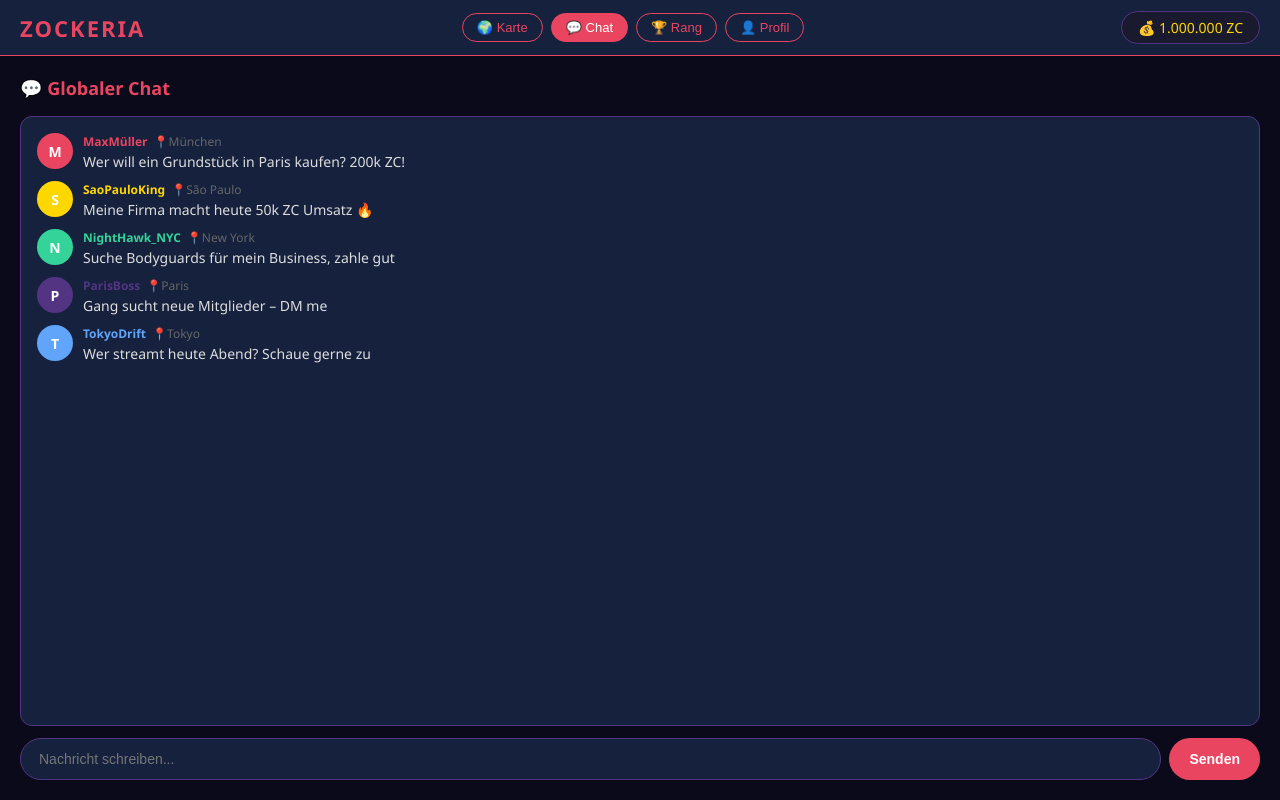
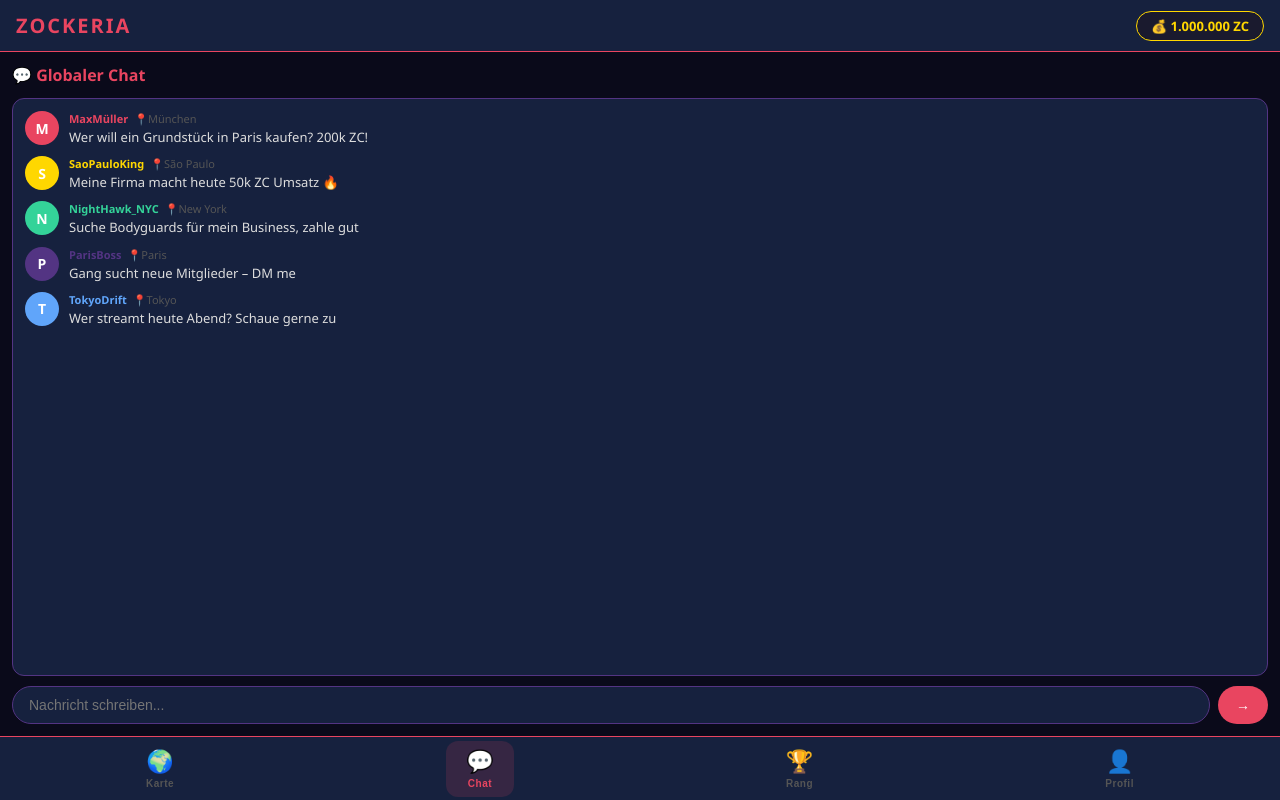
Before and after one commit to zockeria/Zockeria, a Next.js app: page / in a window 1280 px wide. Both pictures are taken after a click on the button "💬 Chat". Built offline with nearby package versions, Linux system fonts and the light colour scheme.

Commit message:
Update page.js

```diff
--- a/app/page.js
+++ b/app/page.js
@@ -8,69 +8,69 @@ const Map = dynamic(() => import('./components/Map'), { ssr: false })
 export default function Home() {
   const [activeTab, setActiveTab] = useState('map')
 
+  const tabs = [
+    { id: 'map', icon: '🌍', label: 'Karte' },
+    { id: 'chat', icon: '💬', label: 'Chat' },
+    { id: 'ranking', icon: '🏆', label: 'Rang' },
+    { id: 'profile', icon: '👤', label: 'Profil' },
+  ]
+
   return (
-    <div style={{ width: '100vw', height: '100vh', background: '#0a0a1a', display: 'flex', flexDirection: 'column' }}>
+    <div style={{
+      width: '100vw',
+      height: '100dvh',
+      background: '#0a0a1a',
+      display: 'flex',
+      flexDirection: 'column',
+      overflow: 'hidden'
+    }}>
 
       {/* TOP NAV */}
       <nav style={{
-        height: '56px',
+        height: '52px',
         background: '#16213e',
         borderBottom: '1px solid #e94560',
         display: 'flex',
         alignItems: 'center',
         justifyContent: 'space-between',
-        padding: '0 20px',
-        zIndex: 1000,
-        flexShrink: 0
+        padding: '0 16px',
+        flexShrink: 0,
+        zIndex: 1000
       }}>
-        <div style={{ fontSize: '22px', fontWeight: 'bold', color: '#e94560', letterSpacing: '2px' }}>
+        <div style={{
+          fontSize: '20px',
+          fontWeight: 'bold',
+          color: '#e94560',
+          letterSpacing: '2px'
+        }}>
           ZOCKERIA
-        </div>
-        <div style={{ display: 'flex', gap: '8px' }}>
-          {['map','chat','ranking','profile'].map(tab => (
-            <button
-              key={tab}
-              onClick={() => setActiveTab(tab)}
-              style={{
-                background: activeTab === tab ? '#e94560' : 'transparent',
-                border: '1px solid #e94560',
-                color: activeTab === tab ? '#fff' : '#e94560',
-                padding: '6px 14px',
-                borderRadius: '20px',
-                cursor: 'pointer',
-                fontSize: '13px',
-                fontWeight: '500',
-                textTransform: 'capitalize'
-              }}
-            >
-              {tab === 'map' ? '🌍 Karte' : tab === 'chat' ? '💬 Chat' : tab === 'ranking' ? '🏆 Rang' : '👤 Profil'}
-            </button>
-          ))}
         </div>
         <div style={{
           background: '#1a1a2e',
-          border: '1px solid #533483',
+          border: '1px solid #ffd700',
           borderRadius: '20px',
-          padding: '6px 16px',
-          fontSize: '14px',
-          color: '#ffd700'
+          padding: '5px 14px',
+          fontSize: '13px',
+          color: '#ffd700',
+          fontWeight: '600'
         }}>
           💰 1.000.000 ZC
         </div>
       </nav>
 
       {/* MAIN CONTENT */}
-      <div style={{ flex: 1, position: 'relative', overflow: 'hidden' }}>
+      <div style={{ flex: 1, overflow: 'hidden', position: 'relative' }}>
 
+        {/* KARTE */}
         {activeTab === 'map' && (
           <div style={{ width: '100%', height: '100%', position: 'relative' }}>
             <Map />
 
-            {/* HUD */}
+            {/* HUD LINKS */}
             <div style={{
               position: 'absolute',
-              top: '16px',
-              left: '16px',
+              top: '12px',
+              left: '12px',
               zIndex: 1000,
               display: 'flex',
               flexDirection: 'column',
@@ -80,55 +80,62 @@ export default function Home() {
                 background: 'rgba(22,33,62,0.92)',
                 border: '1px solid #e94560',
                 borderRadius: '10px',
-                padding: '10px 16px',
+                padding: '8px 14px',
                 backdropFilter: 'blur(8px)'
               }}>
-                <div style={{ fontSize: '10px', color: '#aaa', textTransform: 'uppercase', letterSpacing: '1px' }}>Standort</div>
-                <div style={{ fontSize: '15px', fontWeight: '600', color: '#fff', marginTop: '2px' }}>München 🇩🇪</div>
+                <div style={{ fontSize: '9px', color: '#aaa', textTransform: 'uppercase', letterSpacing: '1px' }}>Standort</div>
+                <div style={{ fontSize: '14px', fontWeight: '600', color: '#fff', marginTop: '1px' }}>München 🇩🇪</div>
               </div>
               <div style={{
                 background: 'rgba(22,33,62,0.92)',
                 border: '1px solid #533483',
                 borderRadius: '10px',
-                padding: '10px 16px',
+                padding: '8px 14px',
                 backdropFilter: 'blur(8px)'
               }}>
-                <div style={{ fontSize: '10px', color: '#aaa', textTransform: 'uppercase', letterSpacing: '1px' }}>Level 1 · XP</div>
-                <div style={{ fontSize: '15px', fontWeight: '600', color: '#ffd700', marginTop: '2px' }}>0 / 500</div>
-                <div style={{ height: '4px', background: '#1a1a2e', borderRadius: '2px', marginTop: '6px' }}>
+                <div style={{ fontSize: '9px', color: '#aaa', textTransform: 'uppercase', letterSpacing: '1px' }}>Level 1 · XP</div>
+                <div style={{ fontSize: '14px', fontWeight: '600', color: '#ffd700', marginTop: '1px' }}>0 / 500</div>
+                <div style={{ height: '3px', background: '#1a1a2e', borderRadius: '2px', marginTop: '5px' }}>
                   <div style={{ width: '0%', height: '100%', background: '#533483', borderRadius: '2px' }}></div>
                 </div>
               </div>
             </div>
 
-            {/* ONLINE COUNTER */}
+            {/* HUD RECHTS */}
             <div style={{
               position: 'absolute',
-              top: '16px',
-              right: '16px',
+              top: '12px',
+              right: '12px',
               zIndex: 1000,
               background: 'rgba(22,33,62,0.92)',
               border: '1px solid #0f6b3c',
               borderRadius: '10px',
-              padding: '10px 16px',
+              padding: '8px 14px',
               backdropFilter: 'blur(8px)'
             }}>
-              <div style={{ fontSize: '10px', color: '#aaa', textTransform: 'uppercase', letterSpacing: '1px' }}>Online</div>
-              <div style={{ fontSize: '15px', fontWeight: '600', color: '#34d399', marginTop: '2px' }}>● 1.247</div>
+              <div style={{ fontSize: '9px', color: '#aaa', textTransform: 'uppercase', letterSpacing: '1px' }}>Online</div>
+              <div style={{ fontSize: '14px', fontWeight: '600', color: '#34d399', marginTop: '1px' }}>● 1.247</div>
             </div>
-
           </div>
         )}
 
+        {/* CHAT */}
         {activeTab === 'chat' && (
-          <div style={{ padding: '20px', height: '100%', display: 'flex', flexDirection: 'column' }}>
-            <div style={{ fontSize: '18px', fontWeight: '600', color: '#e94560', marginBottom: '16px' }}>💬 Globaler Chat</div>
+          <div style={{
+            height: '100%',
+            display: 'flex',
+            flexDirection: 'column',
+            padding: '12px'
+          }}>
+            <div style={{ fontSize: '16px', fontWeight: '600', color: '#e94560', marginBottom: '12px' }}>
+              💬 Globaler Chat
+            </div>
             <div style={{
               flex: 1,
               background: '#16213e',
               borderRadius: '12px',
               border: '1px solid #533483',
-              padding: '16px',
+              padding: '12px',
               overflowY: 'auto',
               display: 'flex',
               flexDirection: 'column',
@@ -143,7 +150,7 @@ export default function Home() {
               ].map((m, i) => (
                 <div key={i} style={{ display: 'flex', gap: '10px', alignItems: 'flex-start' }}>
                   <div style={{
-                    width: '36px', height: '36px', borderRadius: '50%',
+                    width: '34px', height: '34px', borderRadius: '50%',
                     background: m.color, display: 'flex', alignItems: 'center',
                     justifyContent: 'center', fontSize: '14px', fontWeight: 'bold',
                     flexShrink: 0, color: '#fff'
@@ -151,56 +158,59 @@ export default function Home() {
                     {m.user[0]}
                   </div>
                   <div>
-                    <div style={{ fontSize: '12px' }}>
+                    <div style={{ fontSize: '11px' }}>
                       <span style={{ color: m.color, fontWeight: '600' }}>{m.user}</span>
-                      <span style={{ color: '#666', marginLeft: '6px' }}>📍{m.city}</span>
+                      <span style={{ color: '#555', marginLeft: '6px' }}>📍{m.city}</span>
                     </div>
-                    <div style={{ fontSize: '14px', color: '#ddd', marginTop: '2px' }}>{m.msg}</div>
+                    <div style={{ fontSize: '13px', color: '#ddd', marginTop: '2px', lineHeight: '1.4' }}>{m.msg}</div>
                   </div>
                 </div>
               ))}
             </div>
-            <div style={{ display: 'flex', gap: '8px', marginTop: '12px' }}>
+            <div style={{ display: 'flex', gap: '8px', marginTop: '10px' }}>
               <input
                 placeholder="Nachricht schreiben..."
                 style={{
                   flex: 1, background: '#16213e', border: '1px solid #533483',
-                  borderRadius: '24px', padding: '12px 18px', color: '#fff',
+                  borderRadius: '24px', padding: '10px 16px', color: '#fff',
                   fontSize: '14px', outline: 'none'
                 }}
               />
               <button style={{
                 background: '#e94560', border: 'none', borderRadius: '24px',
-                padding: '12px 20px', color: '#fff', fontSize: '14px',
-                cursor: 'pointer', fontWeight: '600'
-              }}>Senden</button>
+                padding: '10px 18px', color: '#fff', fontSize: '14px',
+                cursor: 'pointer', fontWeight: '600', flexShrink: 0
+              }}>→</button>
             </div>
           </div>
         )}
 
+        {/* RANKING */}
         {activeTab === 'ranking' && (
-          <div style={{ padding: '20px', overflowY: 'auto', height: '100%' }}>
-            <div style={{ fontSize: '18px', fontWeight: '600', color: '#e94560', marginBottom: '16px' }}>🏆 Weltrangliste</div>
+          <div style={{ padding: '12px', overflowY: 'auto', height: '100%' }}>
+            <div style={{ fontSize: '16px', fontWeight: '600', color: '#e94560', marginBottom: '12px' }}>
+              🏆 Weltrangliste
+            </div>
             {[
-              { rank: 1, user: 'DiamondKing_Dubai', city: 'Dubai', coins: '48.200.000', badge: '👑' },
-              { rank: 2, user: 'NycMogul', city: 'New York', coins: '31.500.000', badge: '💎' },
-              { rank: 3, user: 'ParisBoss', city: 'Paris', coins: '22.800.000', badge: '🥇' },
-              { rank: 4, user: 'TokyoDrift', city: 'Tokyo', coins: '18.300.000', badge: '🥈' },
-              { rank: 5, user: 'SaoPauloKing', city: 'São Paulo', coins: '15.700.000', badge: '🥉' },
-              { rank: 6, user: 'MaxMüller', city: 'München', coins: '9.200.000', badge: '⭐' },
-              { rank: 7, user: 'LondonLord', city: 'London', coins: '7.800.000', badge: '⭐' },
-              { rank: 8, user: 'BerlinBoss', city: 'Berlin', coins: '5.400.000', badge: '⭐' },
+              { rank: 1, user: 'DiamondKing_Dubai', city: 'Dubai', coins: '48.2M', badge: '👑' },
+              { rank: 2, user: 'NycMogul', city: 'New York', coins: '31.5M', badge: '💎' },
+              { rank: 3, user: 'ParisBoss', city: 'Paris', coins: '22.8M', badge: '🥇' },
+              { rank: 4, user: 'TokyoDrift', city: 'Tokyo', coins: '18.3M', badge: '🥈' },
+              { rank: 5, user: 'SaoPauloKing', city: 'São Paulo', coins: '15.7M', badge: '🥉' },
+              { rank: 6, user: 'MaxMüller', city: 'München', coins: '9.2M', badge: '⭐' },
+              { rank: 7, user: 'LondonLord', city: 'London', coins: '7.8M', badge: '⭐' },
+              { rank: 8, user: 'BerlinBoss', city: 'Berlin', coins: '5.4M', badge: '⭐' },
             ].map((p, i) => (
               <div key={i} style={{
-                display: 'flex', alignItems: 'center', gap: '12px',
-                background: i === 0 ? 'rgba(255,215,0,0.1)' : '#16213e',
-                border: `1px solid ${i === 0 ? '#ffd700' : '#533483'}`,
-                borderRadius: '10px', padding: '12px 16px', marginBottom: '8px'
+                display: 'flex', alignItems: 'center', gap: '10px',
+                background: i === 0 ? 'rgba(255,215,0,0.08)' : '#16213e',
+                border: `1px solid ${i === 0 ? '#ffd700' : '#1a1a2e'}`,
+                borderRadius: '10px', padding: '10px 14px', marginBottom: '8px'
               }}>
-                <div style={{ fontSize: '20px', width: '30px', textAlign: 'center' }}>{p.badge}</div>
+                <div style={{ fontSize: '18px', width: '28px', textAlign: 'center' }}>{p.badge}</div>
                 <div style={{ flex: 1 }}>
-                  <div style={{ fontSize: '14px', fontWeight: '600', color: '#fff' }}>{p.user}</div>
-                  <div style={{ fontSize: '12px', color: '#888' }}>📍 {p.city}</div>
+                  <div style={{ fontSize: '13px', fontWeight: '600', color: '#fff' }}>{p.user}</div>
+                  <div style={{ fontSize: '11px', color: '#666' }}>📍 {p.city}</div>
                 </div>
                 <div style={{ fontSize: '13px', color: '#ffd700', fontWeight: '600' }}>{p.coins} ZC</div>
               </div>
@@ -208,17 +218,18 @@ export default function Home() {
           </div>
         )}
 
+        {/* PROFIL */}
         {activeTab === 'profile' && (
-          <div style={{ padding: '20px', overflowY: 'auto', height: '100%' }}>
-            <div style={{ textAlign: 'center', marginBottom: '20px' }}>
+          <div style={{ padding: '12px', overflowY: 'auto', height: '100%' }}>
+            <div style={{ textAlign: 'center', marginBottom: '16px' }}>
               <div style={{
-                width: '80px', height: '80px', borderRadius: '50%',
+                width: '72px', height: '72px', borderRadius: '50%',
                 background: 'linear-gradient(135deg, #e94560, #533483)',
-                margin: '0 auto 12px', display: 'flex', alignItems: 'center',
-                justifyContent: 'center', fontSize: '32px', border: '3px solid #e94560'
+                margin: '0 auto 10px', display: 'flex', alignItems: 'center',
+                justifyContent: 'center', fontSize: '28px', border: '3px solid #e94560'
               }}>👤</div>
-              <div style={{ fontSize: '20px', fontWeight: 'bold', color: '#fff' }}>Dein Name</div>
-              <div style={{ fontSize: '13px', color: '#888', marginTop: '4px' }}>📍 München · Level 1</div>
+              <div style={{ fontSize: '18px', fontWeight: 'bold', color: '#fff' }}>Dein Name</div>
+              <div style={{ fontSize: '12px', color: '#888', marginTop: '3px' }}>📍 München · Level 1</div>
             </div>
             {[
               { label: 'Coins', value: '1.000.000 ZC', color: '#ffd700' },
@@ -227,20 +238,64 @@ export default function Home() {
               { label: 'Mitglied seit', value: 'Heute', color: '#34d399' },
               { label: 'Territorien', value: '0', color: '#60a5fa' },
               { label: 'Firmen', value: '0', color: '#f59e0b' },
+              { label: 'Karma', value: '100 ⚡', color: '#a78bfa' },
             ].map((s, i) => (
               <div key={i} style={{
                 display: 'flex', justifyContent: 'space-between', alignItems: 'center',
                 background: '#16213e', border: '1px solid #1a1a2e',
-                borderRadius: '10px', padding: '12px 16px', marginBottom: '8px'
+                borderRadius: '10px', padding: '11px 14px', marginBottom: '8px'
               }}>
-                <div style={{ fontSize: '14px', color: '#aaa' }}>{s.label}</div>
-                <div style={{ fontSize: '14px', fontWeight: '600', color: s.color }}>{s.value}</div>
+                <div style={{ fontSize: '13px', color: '#aaa' }}>{s.label}</div>
+                <div style={{ fontSize: '13px', fontWeight: '600', color: s.color }}>{s.value}</div>
               </div>
             ))}
           </div>
         )}
+      </div>
 
-      </div>
+      {/* BOTTOM NAVIGATION */}
+      <nav style={{
+        height: '64px',
+        background: '#16213e',
+        borderTop: '1px solid #e94560',
+        display: 'flex',
+        alignItems: 'center',
+        justifyContent: 'space-around',
+        flexShrink: 0,
+        zIndex: 1000,
+        paddingBottom: 'env(safe-area-inset-bottom)'
+      }}>
+        {tabs.map(tab => (
+          <button
+            key={tab.id}
+            onClick={() => setActiveTab(tab.id)}
+            style={{
+              background: 'transparent',
+              border: 'none',
+              display: 'flex',
+              flexDirection: 'column',
+              alignItems: 'center',
+              gap: '3px',
+              cursor: 'pointer',
+              padding: '8px 20px',
+              borderRadius: '12px',
+              transition: 'background 0.2s',
+              background: activeTab === tab.id ? 'rgba(233,69,96,0.15)' : 'transparent'
+            }}
+          >
+            <span style={{ fontSize: '22px' }}>{tab.icon}</span>
+            <span style={{
+              fontSize: '10px',
+              fontWeight: '600',
+              color: activeTab === tab.id ? '#e94560' : '#555',
+              letterSpacing: '0.5px'
+            }}>
+              {tab.label}
+            </span>
+          </button>
+        ))}
+      </nav>
+
     </div>
   )
 }
```
